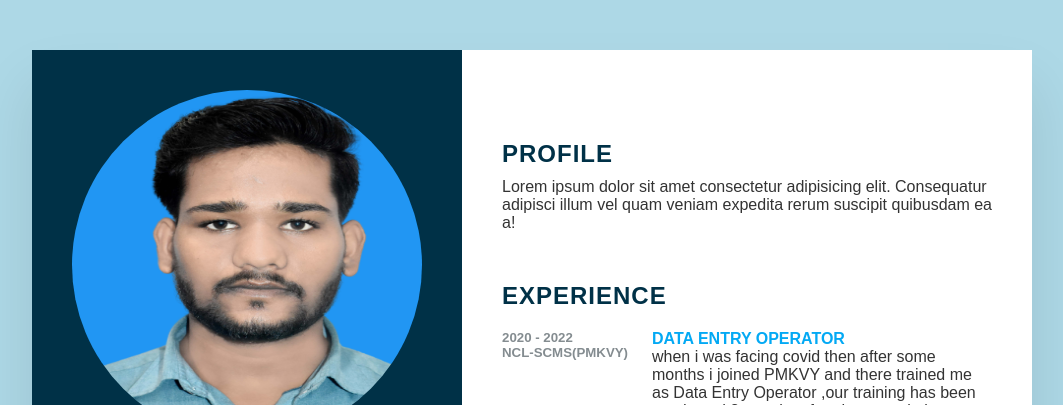
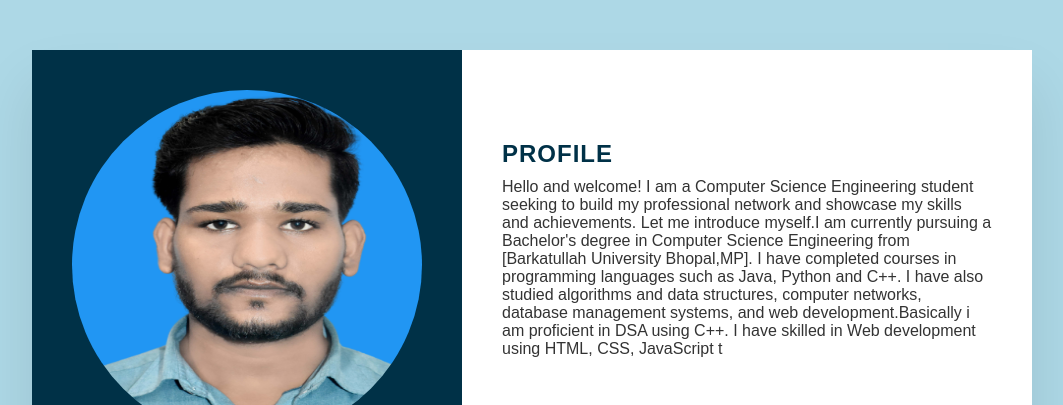
Before and after one commit to VIJAY626404/vijaycv, a plain HTML site: page index.html in a window 1280 px wide. Shown: the top 405 px of the page, without its empty margins (108-1171 px from the left). Drawn offline with Linux system fonts and the light colour scheme.

Commit message:
Update index.html

```diff
--- a/index.html
+++ b/index.html
@@ -92,8 +92,7 @@
         <div class="right_side">
             <div class="about">
                 <h2 class="title2">Profile</h2>
-                <p>Lorem ipsum dolor sit amet consectetur adipisicing elit. Consequatur adipisci illum vel quam veniam
-                    expedita rerum suscipit quibusdam ea a!</p>
+                <p>Hello and welcome! I am a Computer Science Engineering student seeking to build my professional network and showcase my skills and achievements. Let me introduce myself.I am currently pursuing a Bachelor's degree in Computer Science Engineering from [Barkatullah University Bhopal,MP]. I have completed courses in programming languages such as Java, Python and C++. I have also studied algorithms and data structures, computer networks, database management systems, and web development.Basically i am proficient in DSA using C++. I have skilled in Web development using HTML, CSS, JavaScript t</p>
             </div>
 
             <div class="about">
```
